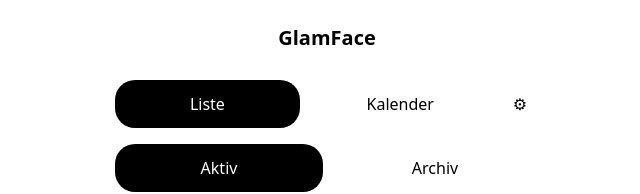
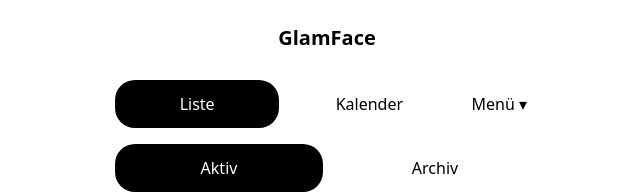
Before and after one commit to Loredana-diciaula/glamface-calendar, a Next.js app in the folder GlamFace-Calendar-Starter/: page / in a window 1280 px wide. Shown: the top 194 px of the page, without its empty margins (313-953 px from the left). Built offline with nearby package versions, Linux system fonts and the light colour scheme; no server answers; the database is empty.

Commit message:
Update TopBar.tsx

```diff
--- a/GlamFace-Calendar-Starter/components/TopBar.tsx
+++ b/GlamFace-Calendar-Starter/components/TopBar.tsx
@@ -1,35 +1,68 @@
 'use client'
+import { useState } from 'react'
+
 type View = 'list' | 'calendar'
+type Mode = 'active' | 'archive'
 
 export default function TopBar({
   current,
   onViewChange,
+  mode,
+  onModeChange
 }: {
   current: View
   onViewChange: (v: View) => void
+  mode: Mode
+  onModeChange: (m: Mode) => void
 }) {
+  const [open, setOpen] = useState(false)
+
   return (
-    <div className="flex items-center gap-2">
+    <div className="flex items-center gap-2 relative">
+      {/* Reiter: Liste | Kalender */}
       <button
         className={`flex-1 p-3 rounded-2xl ${current==='list' ? 'bg-black text-white' : 'bg-white text-black'}`}
         onClick={() => onViewChange('list')}
-      >
-        Liste
-      </button>
+      >Liste</button>
       <button
         className={`flex-1 p-3 rounded-2xl ${current==='calendar' ? 'bg-black text-white' : 'bg-white text-black'}`}
         onClick={() => onViewChange('calendar')}
+      >Kalender</button>
+
+      {/* Menü-Button */}
+      <button
+        className="px-3 py-3 rounded-2xl bg-white text-black"
+        onClick={()=>setOpen(v=>!v)}
+        aria-expanded={open}
+        aria-haspopup="menu"
       >
-        Kalender
+        Menü ▾
       </button>
-      <a
-        href="/settings"
-        className="ml-auto px-3 py-3 rounded-2xl bg-white text-black"
-        aria-label="Einstellungen"
-        title="Einstellungen"
-      >
-        ⚙︎
-      </a>
+
+      {/* Dropdown */}
+      {open && (
+        <div
+          className="absolute right-0 top-12 z-10 w-44 rounded-2xl bg-white text-black shadow-lg overflow-hidden"
+          role="menu"
+        >
+          <button
+            className={`w-full text-left px-3 py-2 ${mode==='active'?'bg-black text-white':''}`}
+            onClick={()=>{ onModeChange('active'); setOpen(false) }}
+            role="menuitem"
+          >Aktiv (Standard)</button>
+          <button
+            className={`w-full text-left px-3 py-2 ${mode==='archive'?'bg-black text-white':''}`}
+            onClick={()=>{ onModeChange('archive'); setOpen(false) }}
+            role="menuitem"
+          >Archiv</button>
+          <a
+            className="block px-3 py-2 hover:bg-gray-100"
+            href="/settings"
+            role="menuitem"
+            onClick={()=>setOpen(false)}
+          >Einstellungen</a>
+        </div>
+      )}
     </div>
   )
 }
```
